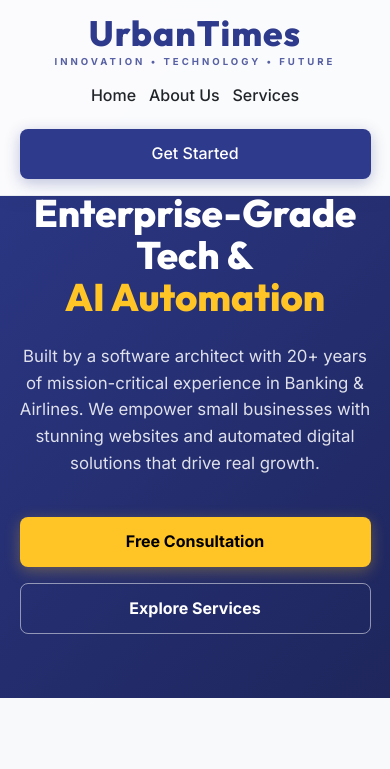
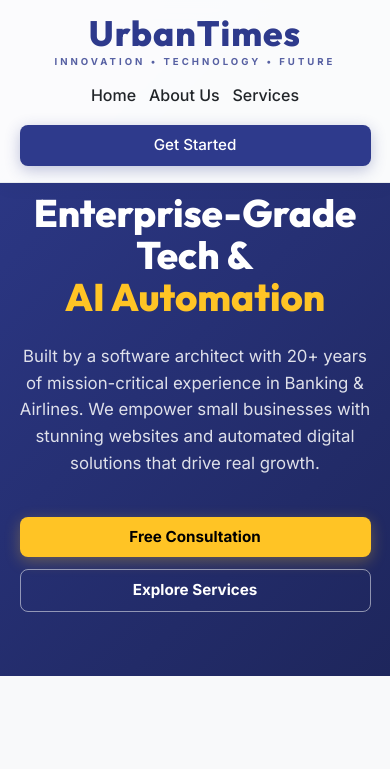
Before and after one commit to vrfprojects/urbantimes, a website built with Vite: page index.html in a window 390 px wide. Shown: the top 769 px of the page. Built offline with nearby package versions, Linux system fonts and the light colour scheme.

Commit message:
style: adjust button sizing, spacing, and layout margins for mobile responsiveness

```diff
--- a/style.css
+++ b/style.css
@@ -360,10 +360,14 @@ footer {
     width: 100%;
     gap: 0.8rem;
   }
+  .btn-primary, .btn-outline {
+    padding: 0.5rem 1rem;
+    font-size: 0.95rem;
+  }
   .nav-links a.btn-primary {
     width: 100%;
     text-align: center;
-    margin-top: 0.5rem;
+    margin-top: 0.25rem;
   }
   .hero {
     padding-top: 12rem;
@@ -378,7 +382,7 @@ footer {
   .hero-buttons {
     flex-direction: column;
     width: 100%;
-    gap: 1rem;
+    gap: 0.75rem;
   }
   .hero-buttons .btn-primary,
   .hero-buttons .btn-outline {
```
